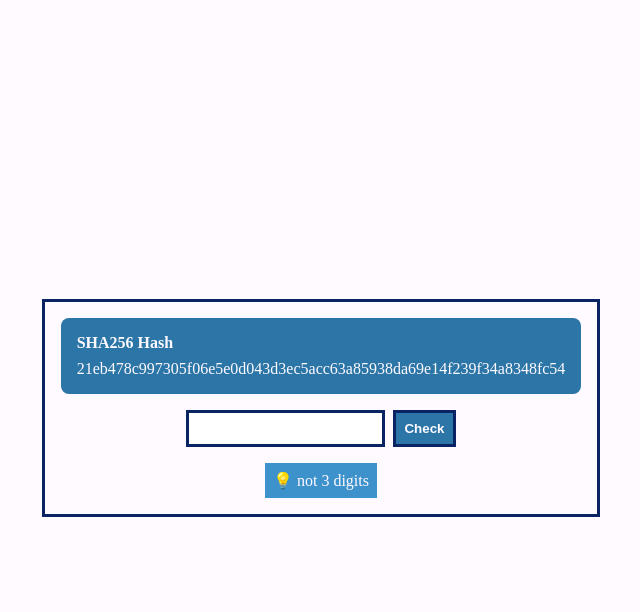
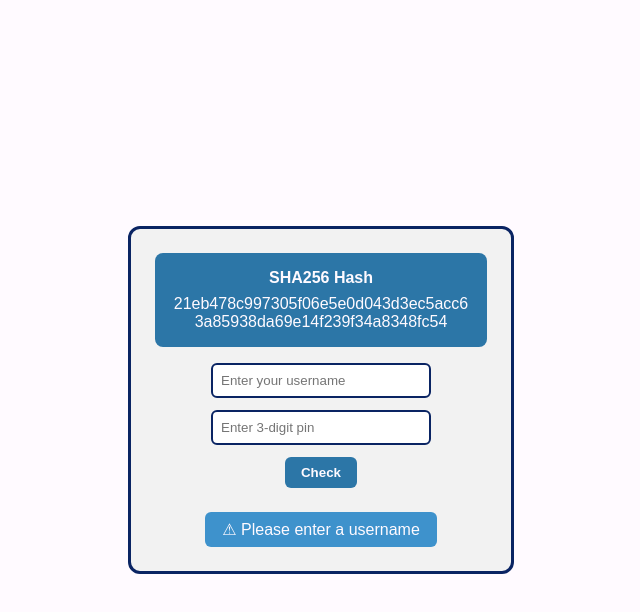
Before and after one commit to SUPRIYA-DROID/Saving_password_and_setting_username_in_cookie_2, a website: page index.html in a window 1280 px wide. Both pictures are taken after a click on the button "Check". Shown: the whole page, without its empty margins (319-959 px from the left). Drawn offline with Linux system fonts and the light colour scheme.

Commit message:
completed assignment

```diff
--- a/index.html
+++ b/index.html
@@ -12,23 +12,32 @@
         justify-content: center;
         height: 100vh;
         background-color: #fffaff;
+        margin: 0;
+        font-family: sans-serif;
       }
-      /* wrapper */
+
       #wrapper {
         display: flex;
         flex-direction: column;
         align-items: center;
         justify-content: center;
         border: 3px solid #0a2463;
-        padding: 16px;
+        padding: 24px;
+        border-radius: 12px;
+        background-color: #f2f2f2;
       }
-      /* sha256-hash */
+
       #sha256-hash {
-        background-color: #2C76A7;
+        background-color: #2c76a7;
         padding: 16px;
         border-radius: 8px;
         color: #fffaff;
+        width: 300px;
+        text-align: center;
+        margin-bottom: 16px;
+        word-wrap: break-word;
       }
+
       #sha256-hash::before {
         content: 'SHA256 Hash';
         font-weight: bold;
@@ -36,42 +45,43 @@
         margin-bottom: 8px;
       }
 
-      /* user-input */
       #user-input {
         display: flex;
-        flex-direction: row;
+        flex-direction: column;
         align-items: center;
-        justify-content: center;
-        margin-top: 16px;
+        gap: 12px;
+        margin-bottom: 16px;
       }
 
       #user-input input {
         padding: 8px;
-        border-radius: none;
-        border: 3px solid #0a2463;
-        margin-right: 8px;
-      }
-
-      #user-input input:focus {
-        outline: none;
+        border: 2px solid #0a2463;
+        border-radius: 6px;
+        width: 200px;
       }
 
       #user-input button {
-        padding: 8px;
-        border-radius: none;
-        border: 3px solid #0a2463;
-        background-color: #2C76A7;
+        padding: 8px 16px;
+        border: none;
+        border-radius: 6px;
+        background-color: #2c76a7;
         color: #fffaff;
         font-weight: bold;
+        cursor: pointer;
       }
 
-      /* result div */
+      #user-input button:hover {
+        background-color: #20567e;
+      }
+
       #result {
-        margin-top: 16px;
+        margin-top: 8px;
         background-color: #3e92cc;
-        padding: 8px;
-        border-radius: none;
+        padding: 8px 16px;
+        border-radius: 6px;
         color: #fffaff;
+        min-width: 200px;
+        text-align: center;
       }
 
       .hidden {
@@ -83,7 +93,8 @@
     <div id="wrapper">
       <span id="sha256-hash"></span>
       <div id="user-input">
-        <input type="text" id="pin" />
+        <input type="text" id="username" placeholder="Enter your username" />
+        <input type="text" id="pin" placeholder="Enter 3-digit pin" />
         <button id="check">Check</button>
       </div>
       <div id="result" class="hidden"></div>
--- a/script.js
+++ b/script.js
@@ -1,94 +1,111 @@
 const MIN = 100;
 const MAX = 999;
 const pinInput = document.getElementById('pin');
+const usernameInput = document.getElementById('username');
 const sha256HashView = document.getElementById('sha256-hash');
 const resultView = document.getElementById('result');
 
-// a function to store in the local storage
+// Local storage functions
 function store(key, value) {
   localStorage.setItem(key, value);
 }
-
-// a function to retrieve from the local storage
 function retrieve(key) {
   return localStorage.getItem(key);
 }
-
-function getRandomArbitrary(min, max) {
-  let cached;
-  cached = Math.random() * (max - min) + min;
-  cached = Math.floor(cached);
-  return cached;
-}
-
-// a function to clear the local storage
 function clear() {
   localStorage.clear();
 }
 
-// a function to generate sha256 hash of the given string
-async function sha256(message) {
-  // encode as UTF-8
-  const msgBuffer = new TextEncoder().encode(message);
-
-  // hash the message
-  const hashBuffer = await crypto.subtle.digest('SHA-256', msgBuffer);
-
-  // convert ArrayBuffer to Array
-  const hashArray = Array.from(new Uint8Array(hashBuffer));
-
-  // convert bytes to hex string
-  const hashHex = hashArray
-    .map((b) => b.toString(16).padStart(2, '0'))
-    .join('');
-  return hashHex;
+// Cookie functions
+function setCookie(name, value, days = 7) {
+  const d = new Date();
+  d.setTime(d.getTime() + days * 24 * 60 * 60 * 1000);
+  const expires = 'expires=' + d.toUTCString();
+  document.cookie = `${name}=${value};${expires};path=/`;
+}
+function getCookie(name) {
+  const cookies = document.cookie.split(';');
+  for (let cookie of cookies) {
+    const [key, val] = cookie.trim().split('=');
+    if (key === name) return val;
+  }
+  return null;
 }
 
+// Generate a random integer between min and max
+function getRandomArbitrary(min, max) {
+  return Math.floor(Math.random() * (max - min) + min);
+}
+
+// SHA256 hash function
+async function sha256(message) {
+  const msgBuffer = new TextEncoder().encode(message);
+  const hashBuffer = await crypto.subtle.digest('SHA-256', msgBuffer);
+  const hashArray = Array.from(new Uint8Array(hashBuffer));
+  return hashArray.map((b) => b.toString(16).padStart(2, '0')).join('');
+}
+
+// Get or generate SHA256 hash
 async function getSHA256Hash() {
   let cached = retrieve('sha256');
-  if (cached) {
-    return cached;
-  }
+  if (cached) return cached;
 
-  cached = await sha256(getRandomArbitrary(MIN, MAX));
+  const randomPin = getRandomArbitrary(MIN, MAX).toString();
+  cached = await sha256(randomPin);
   store('sha256', cached);
   return cached;
 }
 
+// Main logic to compare input
+async function test() {
+  const pin = pinInput.value;
+  const username = usernameInput.value.trim();
+
+  if (!username) {
+    resultView.innerHTML = '⚠ Please enter a username';
+    resultView.classList.remove('hidden');
+    return;
+  }
+
+  setCookie('username', username);
+
+  if (pin.length !== 3) {
+    resultView.innerHTML = '💡 Not 3 digits';
+    resultView.classList.remove('hidden');
+    return;
+  }
+
+  const hashedPin = await sha256(pin);
+
+  if (hashedPin === sha256HashView.innerHTML) {
+    resultView.innerHTML = `🎉 Success, ${username}!`;
+  } else {
+    resultView.innerHTML = `❌ Failed, ${username}`;
+  }
+
+  resultView.classList.remove('hidden');
+}
+
+// Load hash and greet user
 async function main() {
+  const savedUsername = getCookie('username');
+  if (savedUsername) {
+    resultView.innerHTML = `👋 Welcome back, ${savedUsername}!`;
+    resultView.classList.remove('hidden');
+  }
+
   sha256HashView.innerHTML = 'Calculating...';
   const hash = await getSHA256Hash();
   sha256HashView.innerHTML = hash;
 }
 
-async function test() {
-  const pin = pinInput.value;
-
-  if (pin.length !== 3) {
-    resultView.innerHTML = '💡 not 3 digits';
-    resultView.classList.remove('hidden');
-    return;
-  }
-
-  const sha256HashView = document.getElementById('sha256-hash');
-  const hasedPin = await sha256(pin);
-
-  if (hasedPin === sha256HashView.innerHTML) {
-    resultView.innerHTML = '🎉 success';
-    resultView.classList.add('success');
-  } else {
-    resultView.innerHTML = '❌ failed';
-  }
-  resultView.classList.remove('hidden');
-}
-
-// ensure pinInput only accepts numbers and is 3 digits long
+// Ensure only numeric and 3 digits for PIN
 pinInput.addEventListener('input', (e) => {
-  const { value } = e.target;
-  pinInput.value = value.replace(/\D/g, '').slice(0, 3);
+  pinInput.value = e.target.value.replace(/\D/g, '').slice(0, 3);
 });
 
-// attach the test function to the button
+// Attach click handler
 document.getElementById('check').addEventListener('click', test);
 
+// Run app
 main();
```
Also changed, not shown: 1 other file.
